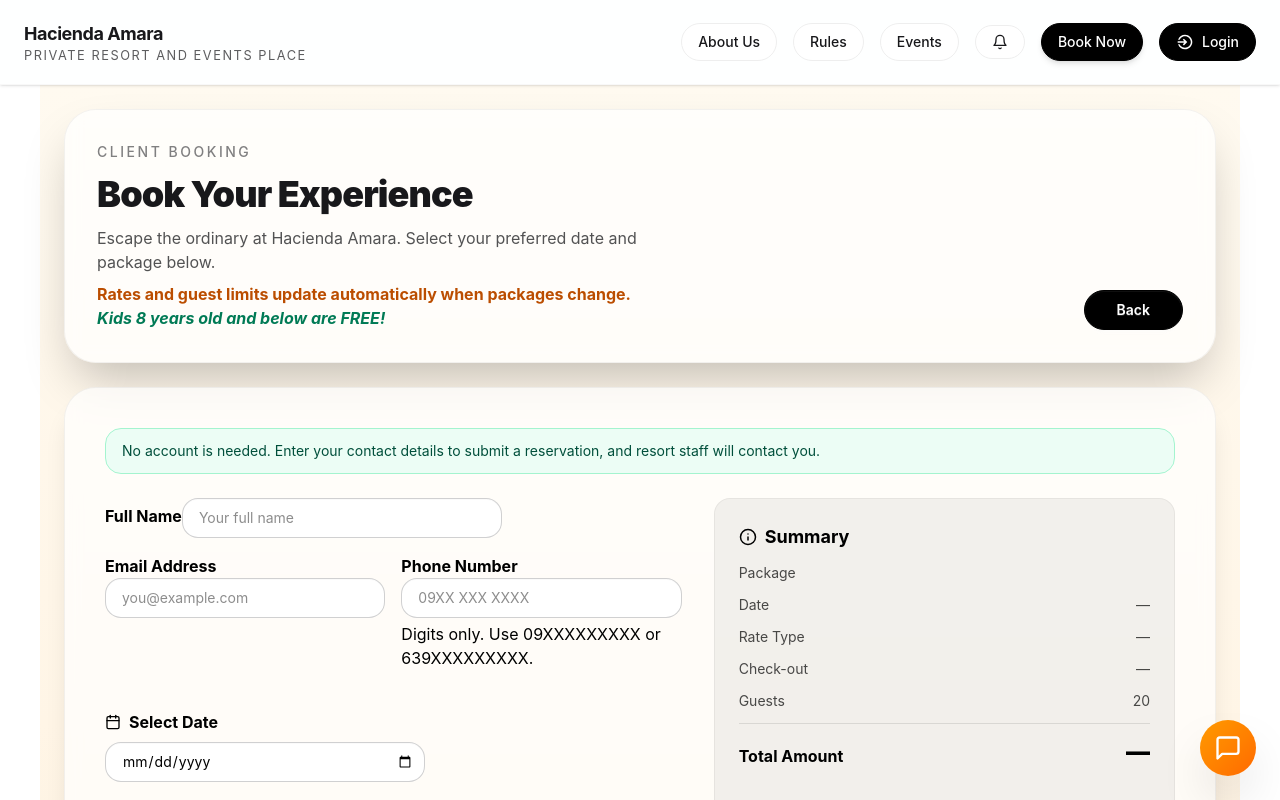
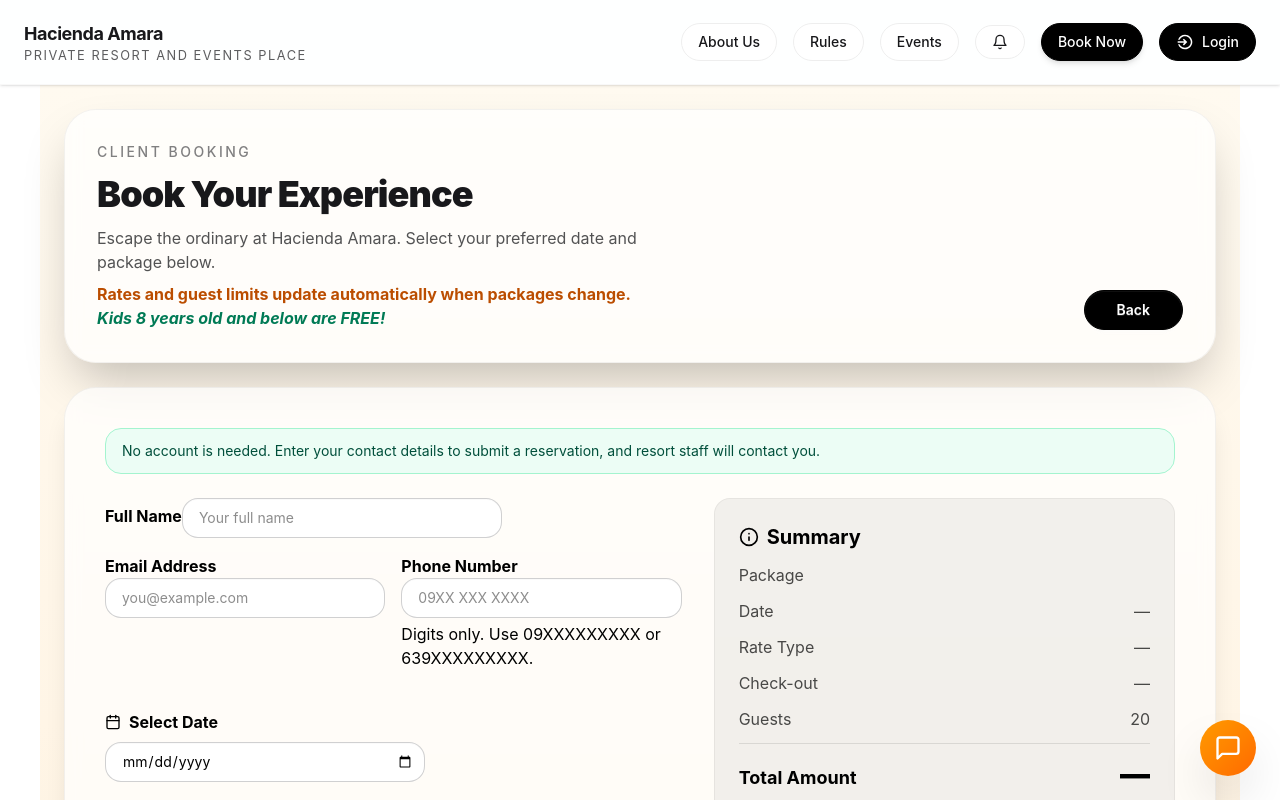
Before and after one commit to NexusLegends4/hacienda-amara-private, a React (Vite) app: page /rooms in a window 1280 px wide. Shown: the top 800 px of the page. Built offline with nearby package versions, Linux system fonts and the light colour scheme; no server answers; the database is empty.

Commit message:
fix(reservations): readable summary text sizes (text-base, text-xl, text-3xl)

```diff
--- a/src/pages/Reservations.jsx
+++ b/src/pages/Reservations.jsx
@@ -302,14 +302,14 @@
 
 							<div className="flex flex-col justify-between rounded-2xl bg-black/5 p-6 border border-black/5">
 								<div className="space-y-3">
-									<h2 className="text-lg font-bold flex items-center gap-2"><FiInfo /> Summary</h2>
-									<div className="flex justify-between text-sm opacity-70"><span>Package</span><span className="text-right max-w-[140px]">{roomType}</span></div>
-									<div className="flex justify-between text-sm opacity-70"><span>Date</span><span>{date || "—"}</span></div>
-									<div className="flex justify-between text-sm opacity-70"><span>Rate Type</span><span>{date ? (isWeekendOrHoliday(date) ? "Weekend/Holiday" : "Weekday (Mon-Thu)") : "—"}</span></div>
-									<div className="flex justify-between text-sm opacity-70"><span>Check-out</span><span>{checkOutDate || "—"}</span></div>
-									<div className="flex justify-between text-sm opacity-70"><span>Guests</span><span>{guests}</span></div>
+									<h2 className="text-xl font-bold flex items-center gap-2"><FiInfo /> Summary</h2>
+									<div className="flex justify-between text-base opacity-70"><span>Package</span><span className="text-right max-w-[140px]">{roomType}</span></div>
+									<div className="flex justify-between text-base opacity-70"><span>Date</span><span>{date || "—"}</span></div>
+									<div className="flex justify-between text-base opacity-70"><span>Rate Type</span><span>{date ? (isWeekendOrHoliday(date) ? "Weekend/Holiday" : "Weekday (Mon-Thu)") : "—"}</span></div>
+									<div className="flex justify-between text-base opacity-70"><span>Check-out</span><span>{checkOutDate || "—"}</span></div>
+									<div className="flex justify-between text-base opacity-70"><span>Guests</span><span>{guests}</span></div>
 									{date && selectedPackage && (
-										<div className="bg-amber-50 border border-amber-100 rounded-lg p-2 text-xs">
+										<div className="bg-amber-50 border border-amber-100 rounded-lg p-3 text-sm">
 											<div className="flex justify-between"><span>Base Rate ({isWeekendOrHoliday(date) ? "Weekend/Holiday" : "Weekday"})</span><span>₱{Number(isWeekendOrHoliday(date) ? selectedPackage.max_price : selectedPackage.base_price).toLocaleString()}</span></div>
 											{(selectedPackage && guests > Number(selectedPackage.max_guests || 20)) && (
 												<div className="flex justify-between text-amber-700">
@@ -320,11 +320,11 @@
 										</div>
 									)}
 									<div className="border-t border-black/10 pt-3 flex justify-between items-end">
-										<span className="font-bold">Total Amount</span>
-										<span className="text-2xl font-black">{pricing > 0 ? `₱${pricing.toLocaleString()}` : "—"}</span>
+										<span className="font-bold text-lg">Total Amount</span>
+										<span className="text-3xl font-black">{pricing > 0 ? `₱${pricing.toLocaleString()}` : "—"}</span>
 									</div>
 								</div>
-								<button disabled={loading || pricing === 0 || isDateReserved} className="btn btn-black w-full rounded-full h-12 mt-6">
+								<button disabled={loading || pricing === 0 || isDateReserved} className="btn btn-black w-full rounded-full h-14 mt-6">
 									{loading ? <span className="loading loading-spinner"></span> : <><FiCheckCircle /> Confirm Reservation</>}
 								</button>
 							</div>
```
Also changed, not shown: 3 other files (tests, documents, lock files or other folders).
